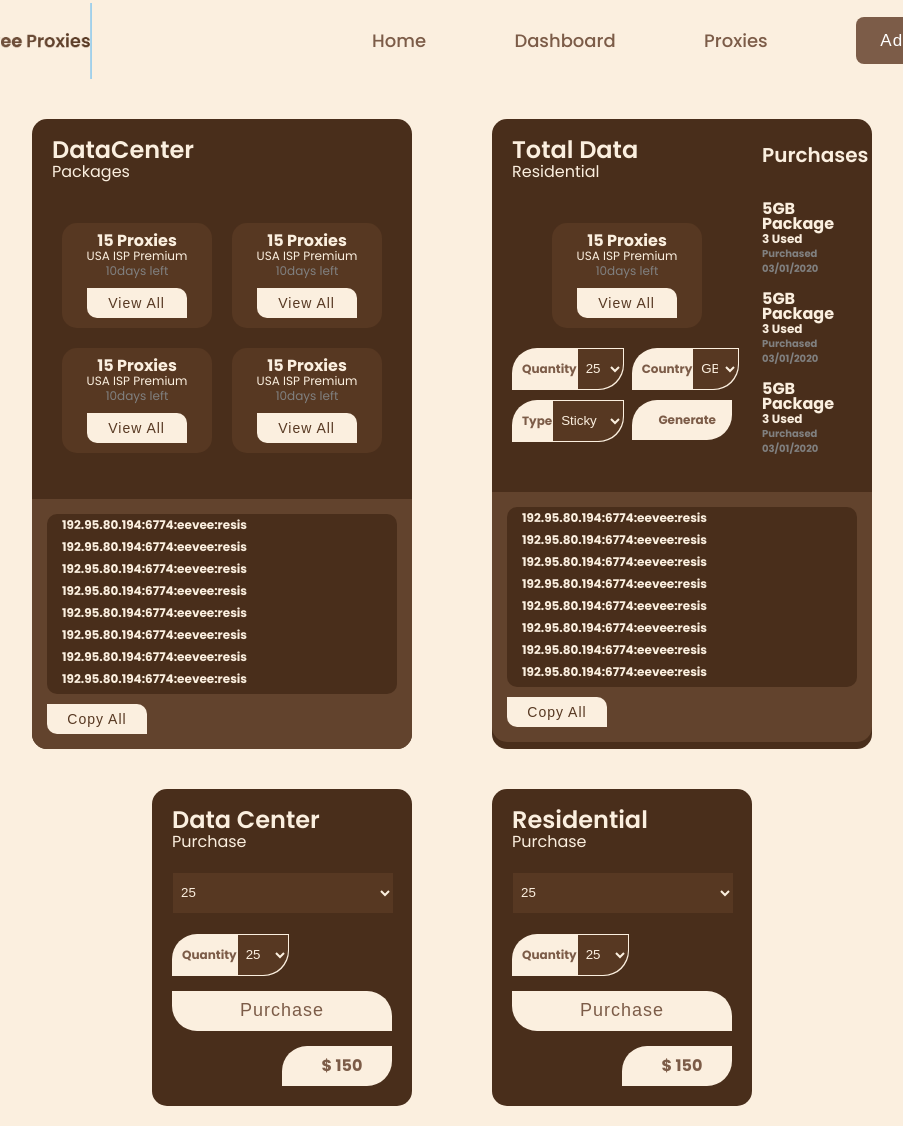
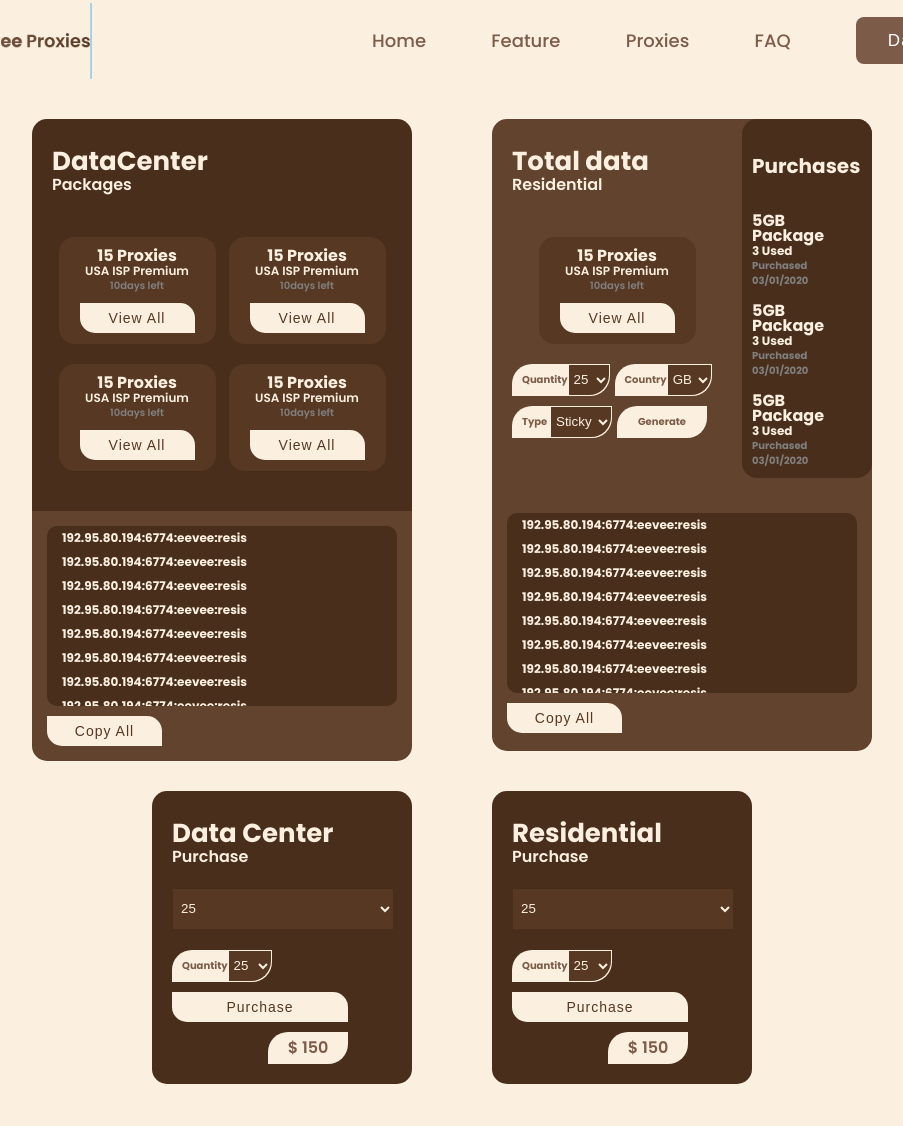
Before and after one commit to shivani805/Eevee-proxies, a plain HTML site: page admin.html in a window 1280 px wide. Shown: the part 17-1143 px from the top of the page, without its empty margins (188-1091 px from the left). After the commit the page ends 1121 px from the top, so only its background shows below. Drawn offline with Linux system fonts and the light colour scheme.

Commit message:
design update

```diff
--- a/admin.html
+++ b/admin.html
@@ -12,13 +12,14 @@
 
 <body>
   <Header>
-        <img src="assets/images/logo.png" alt="logo" class="logo" style="width:200px" />
+      <img src="assets/images/logo.png" alt="logo" class="logo" />
       <div class="navbar-menu">
           <a href="#" data-page="home">Home</a>
-            <a href="#" data-page="feature">Dashboard</a>
+          <a href="#" data-page="feature">Feature</a>
           <a href="#" data-page="proxies">Proxies</a>
+          <a href="#" data-page="faq">FAQ</a>
           <button>
-                Admin Panel
+              Dashboard
           </button>
       </div>
       <div class="toggle-navbar">
@@ -27,8 +28,8 @@
   </Header>
   <div id="sidenav" class="sidenav">
       <img src="assets/images/minus-sign-light.png" alt="cancel" width="20px" height="20px" onclick="closeNav()"
-            style="float:right;margin:20px;cursor:pointer" />
-        <ul style="margin:80px 0 ;color:red">
+          class="close-icon" />
+      <ul>
           <li> <a href="#" data-page="home">Home</a></li>
           <li> <a href="#" data-page="feature">Feature</a></li>
           <li><a href="#" data-page="proxies">Proxies</a></li>
@@ -36,39 +37,38 @@
       </ul>
   </div>
 
-    <body>
         <div class="center-container">
             <!-- first box -->
-            <div class="admin-container pt-20">
-                 <div class="admin-container-title pl-20">DataCenter</div>
+            <div class="data-container">
+                 <div class="data-container-title pl-20">DataCenter</div>
                 <span class="pl-20">Packages</span>
                 <div class="proxy-package-container">
                     <div class="proxy-package-item">
                         <span>15 Proxies</span>
                         <span>USA ISP Premium</span>
                         <span>10days left</span>
-                        <button class="view-button">View All</button>
+                        <button class="light-button">View All</button>
                     </div>
                     <div class="proxy-package-item">
                         <span>15 Proxies</span>
                         <span>USA ISP Premium</span>
                         <span>10days left</span>
-                        <button class="view-button">View All</button>
+                        <button class="light-button">View All</button>
                     </div>
                     <div class="proxy-package-item">
                         <span>15 Proxies</span>
                         <span>USA ISP Premium</span>
                         <span>10days left</span>
-                        <button class="view-button">View All</button>
+                        <button class="light-button">View All</button>
                     </div>
                     <div class="proxy-package-item">
                         <span>15 Proxies</span>
                         <span>USA ISP Premium</span>
                         <span>10days left</span>
-                        <button class="view-button">View All</button>
+                        <button class="light-button">View All</button>
                     </div>
                 </div>
-
+                <div class="parent">
                  <div class="proxies-list-container">
                         <div class="scroll-container">
                             <ul class="list">
@@ -88,25 +88,25 @@
                                 <li>192.95.80.194:6774:eevee:resis</li>
                             </ul>
                         </div>
-                           <button class="view-button">Copy All</button>
+                           <button class="light-button">Copy All</button>
                     </div>
-
+</div>
             </div>
             <!-- second box -->
-               <div class="admin-container pt-20">
+               <div class="data-container bg-light pt-0">
                 <div class="d-flex-no-wrap">
-                    <div>
-                <div class="pl-20 admin-container-title">Total Data</div>
+                    <div class="pt-30">
+                      <div class="data-container-title pl-20">Total data</div>
                      <span class="pl-20">Residential</span>
                 <div class="proxy-package-container">
                     <div class="proxy-package-item mb-10">
                         <span >15 Proxies</span>
                         <span>USA ISP Premium</span>
                         <span>10days left</span>
-                        <button class="view-button">View All</button>
+                        <button class="light-button">View All</button>
                     </div>
-                    <div class="short-box-container mt-0">
-                        <div class="short-box font-12 mtl-10-8">Quantity
+                    <div class="dropdown-section mt-0">
+                        <div class="custom-dropdown mr-5">Quantity
                             <select name="quantity" id="quantity">
                                 <option value="volvo">25</option>
                                 <option value="saab">80</option>
@@ -114,7 +114,7 @@
                                 <option value="audi">06</option>
                             </select>
                         </div>
-                        <div class="short-box mt-10 font-12">Country
+                        <div class="custom-dropdown">Country
                             <select name="country" id="country">
                                 <option value="volvo">GB</option>
                                 <option value="saab">MB</option>
@@ -123,21 +123,21 @@
                             </select>
                         </div>
                     </div>
-                    <div class="short-box-container mt-0">
-                        <div class="short-box font-12 mtl-10-8">Type
-                            <select name=" type" id="type" style="width:70px;">
+                    <div class="dropdown-section mt-0">
+                        <div class="custom-dropdown mr-5">Type
+                            <select name=" type" id="type" style="width:60px;">
                                 <option value="volvo">Sticky</option>
                                 <option value="saab">80</option>
                                 <option value="mercedes">12</option>
                                 <option value="audi">06</option>
                             </select>
                         </div>
-                        <div class="short-box button-text">Generate</div>
+                        <div class="gernerate-btn">Generate</div>
                     </div>
                 </div>
          </div>
-                <div class="admin-second-container">
-                <div class="admin-container-title mtb-5-20 font-20">Purchases</div>
+                <div class="data-second-container pt-30">
+                <div class="data-container-title mtb-5-20 font-20">Purchases</div>
                 <div class="purchase-section">
                 <div class="purchase-item">
                 <span>5GB Package</span >
@@ -174,11 +174,10 @@
                 <span>3 Used</span >
                 <span>Purchased 03/01/2020</span>
                 </div>
-
-
                 </div>
                 </div>
             </div>
+              <div class="parent">
             <div class="proxies-list-container">
                    <div class="scroll-container">
                        <ul class="list">
@@ -198,14 +197,16 @@
                            <li>192.95.80.194:6774:eevee:resis</li>
                        </ul>
                    </div>
-                           <button class="view-button">Copy All</button>
+                   <button class="light-button">Copy All</button>
+
+               </div>
              </div>
             </div>
 
-                    <div class="admin-col-container">
+            <div class="data-col-container">
                 <!-- third box -->
-                <div class="admin-container" style="width: 220px;background-color: #492e1b">
-                    <div class="admin-container-title">Data Center</div>
+                <div class="data-container w-220 plr-20">
+                    <div class="data-container-title">Data Center</div>
                     <span>Purchase</span><br />
                     <select name="quantity" id="quantity" class="dropdown-fluid">
                         <option value="volvo">25</option>
@@ -213,42 +214,43 @@
                         <option value="mercedes">12</option>
                         <option value="audi">06</option>
                     </select>
-                    <div class="short-box-container">
-                        <div class="short-box" style="font-size:12px">Quantity
-                            <select name="quantity" id="quantity" style="width: 50px">
+                    <div class="short-container">
+                    <div class="custom-dropdown">Quantity
+                        <select name="quantity" id="quantity">
                             <option value="volvo">25</option>
                             <option value="saab">80</option>
                             <option value="mercedes">12</option>
                             <option value="audi">06</option>
                         </select>
                     </div>
+                    <button class="light-button w-full">Purchase</button><br/>
+                    <div class="quantity">$ 150</div>
                   </div>
-                    <button class="proxies-box-button data-center">Purchase</button>
-                    <div class="short-box quantity">$ 150</div>
                 </div>
                 <!-- fourth box -->
-                <div class="admin-container" style="width: 220px;background-color: #492e1b">
-                    <div class="admin-container-title">Residential</div>
+                <div class="data-container w-220 plr-20">
+                    <div class="data-container-title">Residential</div>
                     <span>Purchase</span><br />
-                    <select name="quantity" id="quantity"class="dropdown-fluid">
+                    <select name="quantity" id="quantity" class="dropdown-fluid">
                         <option value="volvo">25</option>
                         <option value="saab">80</option>
                         <option value="mercedes">12</option>
                         <option value="audi">06</option>
                     </select>
-                    <div class="short-box-container">
-                        <div class="short-box" style="font-size:12px">Quantity
-                            <select name="quantity" id="quantity" style="width: 50px">
+                    <div class="short-container">
+                    <div class="custom-dropdown">Quantity
+                        <select name="quantity" id="quantity">
                             <option value="volvo">25</option>
                             <option value="saab">80</option>
                             <option value="mercedes">12</option>
                             <option value="audi">06</option>
                         </select>
                     </div>
+                    <button class="light-button w-full">Purchase</button><br/>
+                    <div class="quantity">$ 150</div>
                   </div>
-                    <button class="proxies-box-button data-center">Purchase</button>
-                    <div class="short-box quantity">$ 150</div>
                 </div>
+
             </div>
         </div>
         </div>
--- a/assets/css/style.css
+++ b/assets/css/style.css
@@ -8,7 +8,9 @@
 html {
   scroll-behavior: smooth;
 }
-
+.pt-0{
+  padding-top:0 !important
+}
 body {
   margin: 0;
   background-color: #fbefdf;
@@ -28,6 +30,9 @@ body {
 }
 .navbar-menu > a {
   color: #7c5c48 !important;
+}
+.bg-light{
+  background-color: #62432D !important;
 }
 header {
   display: flex;
@@ -65,6 +70,7 @@ button {
   font-weight:500;
   letter-spacing: 1px;
   outline: 0;
+  cursor: pointer;
   border: none;
 }
 a {
@@ -156,6 +162,9 @@ display: flex;
   line-height: 68px;
   color: #7c5c48;
   flex: 1;
+}
+.sidenav>ul{
+  margin:80px 0px;
 }
 .home-banner-left{
   flex:1;
@@ -284,11 +293,42 @@ select {
   background-color: #573822;
   border: 0;
   height: 40px;
-  border-bottom-right-radius: 25px;
+  border-bottom-right-radius: 20px;
   color: #fbefdf;
   width: 45px;
   padding: 0 4px;
   margin: 1px;
+}
+.custom-dropdown {
+  background-color: #fbefdf;
+  color: #7c5c48;
+  padding: 0 0 0 10px;
+  font-weight: bold;
+  width: 90px;
+  display: flex;
+  align-items: center;
+  justify-content: space-between;
+  border-bottom-right-radius: 20px;
+  border-top-left-radius: 20px;
+  margin-top:10px;
+  font-size: 10px ;
+  height:32px
+}
+.gernerate-btn{
+  background-color: #fbefdf;
+  color: #7c5c48;
+  height:32px;
+  font-weight: bold;
+  width: 90px;
+  display: grid;
+  place-items:center;
+  border-bottom-right-radius: 20px;
+  border-top-left-radius: 20px;
+  margin-top:10px;
+  font-size: 10px ;
+}
+.ml-8{
+  margin-left: 8px
 }
 .short-box {
   background-color: #fbefdf;
@@ -301,6 +341,12 @@ select {
   justify-content: center;
   border-bottom-right-radius: 25px;
   border-top-left-radius: 25px;
+}
+.custom-dropdown >select{
+  height:30px;
+  width:100%;
+  padding-left: 1px;
+  padding-right:1px
 }
 .toggle-navbar {
   visibility: hidden;
@@ -332,13 +378,21 @@ li {
   font-size: 15px;
   font-weight: 500;
 }
-.short-box-container {
+/* .short-box-container {
   display: flex;
   justify-content: space-between;
   text-align: center;
   max-width: 250px;
   margin-top: 20px;
 
+} */
+.dropdown-section{
+  display: flex;
+  justify-content: space-between;
+  text-align: center;
+  max-width: 200px;
+  flex-wrap: nowrap;
+  margin-top: 20px;
 }
 .proxies-box-button {
   background-color: #fbefdf;
@@ -380,6 +434,13 @@ footer {
 #more2 {
   display: none;
 }
+.w-220{
+  width:220px;
+}
+.plr-20{
+  padding-left: 20px !important;
+  padding-right: 20px !important
+}
 /* @media screen and (max-width: 1280px) {
   .main-img {
     width: 480px;
@@ -389,7 +450,7 @@ footer {
 } */
 @media screen and (max-width: 1300px) {
 
-    .admin-col-container{
+    .data-col-container{
     flex-direction: row !important
 }
 .feature-flex-container:nth-child(2){
@@ -492,15 +553,15 @@ footer {
   color: #f5e5d1;
 }
 
-.view-button {
+.light-button {
   background-color: #fbefdf;
-  width: 100px;
+  width: 115px;
   color: #573822;
   height: 30px;
   font-size: 14px;
   margin-top: 10px;
-  border-bottom-left-radius: 10px;
-  border-top-right-radius: 10px;
+  border-bottom-left-radius: 15px;
+  border-top-right-radius: 15px;
   border-bottom-right-radius: 0;
   border-top-left-radius: 0;
 }
@@ -508,13 +569,12 @@ footer {
     background-color: #62432D;
     margin-top: 20px;
     padding:15px;
-    display:flex;
-    flex-direction:column;
-
-    align-content:flex-end;
+    position: absolute;
+    top:0;
+    width:100%;
+    max-width: 350px !important;
     border-bottom-left-radius:15px;
     border-bottom-right-radius:15px;
-    margin-top:26px
 }
 .scroll-container{
     background-color: #492e1b;
@@ -528,7 +588,7 @@ footer {
 }
 .proxy-package-item {
   background-color: #573822;
-  padding: 10px 25px;
+  padding: 10px 20px;
   text-align: center;
   border-radius: 15px;
   display: flex;
@@ -537,16 +597,27 @@ footer {
   margin-top: 20px;
   line-height:15px;
   flex-direction: column;
+  cursor: pointer;
+  border:1px solid #573822;
 }
-.admin-container {
-  padding: 20px;
+.parent{
+  position:relative;
+  height:240px
+}
+.data-container {
+  padding:30px 0 20px 0px;
   background-color: #492e1b;
+  border-radius: 15px;
   color: #fbefdf;
   position: relative;
-  border-radius: 15px;
   max-width: 380px;
-  line-height: 22px;
+  line-height: 24px;
+  font-weight: 600;
+  font-size:16px;
   margin:20px 40px;
+}
+.mr-5{
+  margin-right:5px
 }
 .flower-container{
      padding: 20px;
@@ -579,13 +650,13 @@ footer {
     font-size:12px
 }
 .proxy-package-item>span:nth-child(3) {
-        font-size:12px;
+        font-size:10px;
         color:grey
 
 }
-.admin-container-title{
-    font-weight: 600;
-    font-size: 24px;
+.data-container-title{
+    font-weight: 700;
+    font-size: 26px;
 }
 .list li{
  margin: 0;
@@ -651,12 +722,24 @@ float:right
 .pt-20{
     padding:20px 0 0 0;
 }
-.admin-second-container{
+.pt-30{
+  padding-top:30px;
+}
+.proxy-package-item:hover{
+  border-left:1px solid #FBEFDF;
+  border-right:1px solid #FBEFDF;
+  border-top:1px solid #FBEFDF;
+ background:  linear-gradient(180deg, #7C5C48 0%, #573822 100%)
+
+}
+.data-second-container{
     background-color: #492e1b;
     color:#FBEFDF;
     font-weight: bold;
-    padding-right:5px;
-    min-width: 105px
+    padding-right:15px;
+    padding-left:10px;
+    min-width: 105px;
+    border-radius:15px;
 }
 .purchase-section{
     height:280px;
@@ -717,10 +800,29 @@ input{
     font-size: 18px;
 
 }
+.short-container{
+  width:80%;
+  margin:20px 0;
+}
+.w-full{
+  width:100%
+}
 .quantity{
-    width:100px;height: 40px;float:right
+    width:80px;
+    height: 32px;
+    float:right;
+    font-size: 1rem;
+    margin-top: 10px;
+    display: grid;
+    place-items:center;
+    color:#7c5c48;
+    border-top-left-radius:20px;
+    border-bottom-right-radius:20px;
+    border-top-right-radius:0;
+    border-bottom-left-radius:0;
+    background-color: #FBEFDF
 }
-.admin-col-container{
+.data-col-container{
     display: flex;
     flex-direction: column;
     flex-wrap:wrap;
```
Also changed, not shown: index.html (+1 -1 lines). Lines whose indentation alone changed are shown as unchanged.
